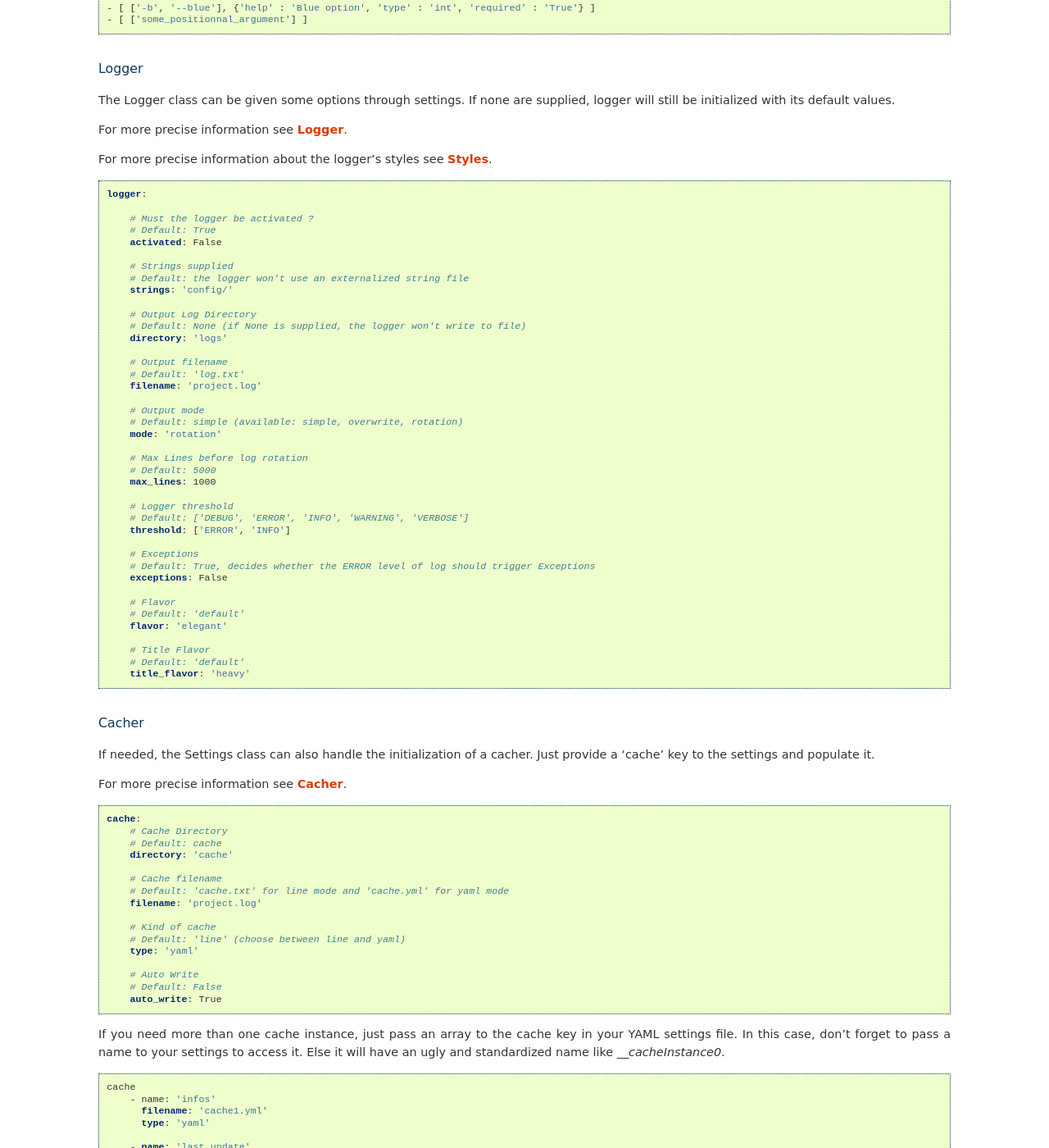
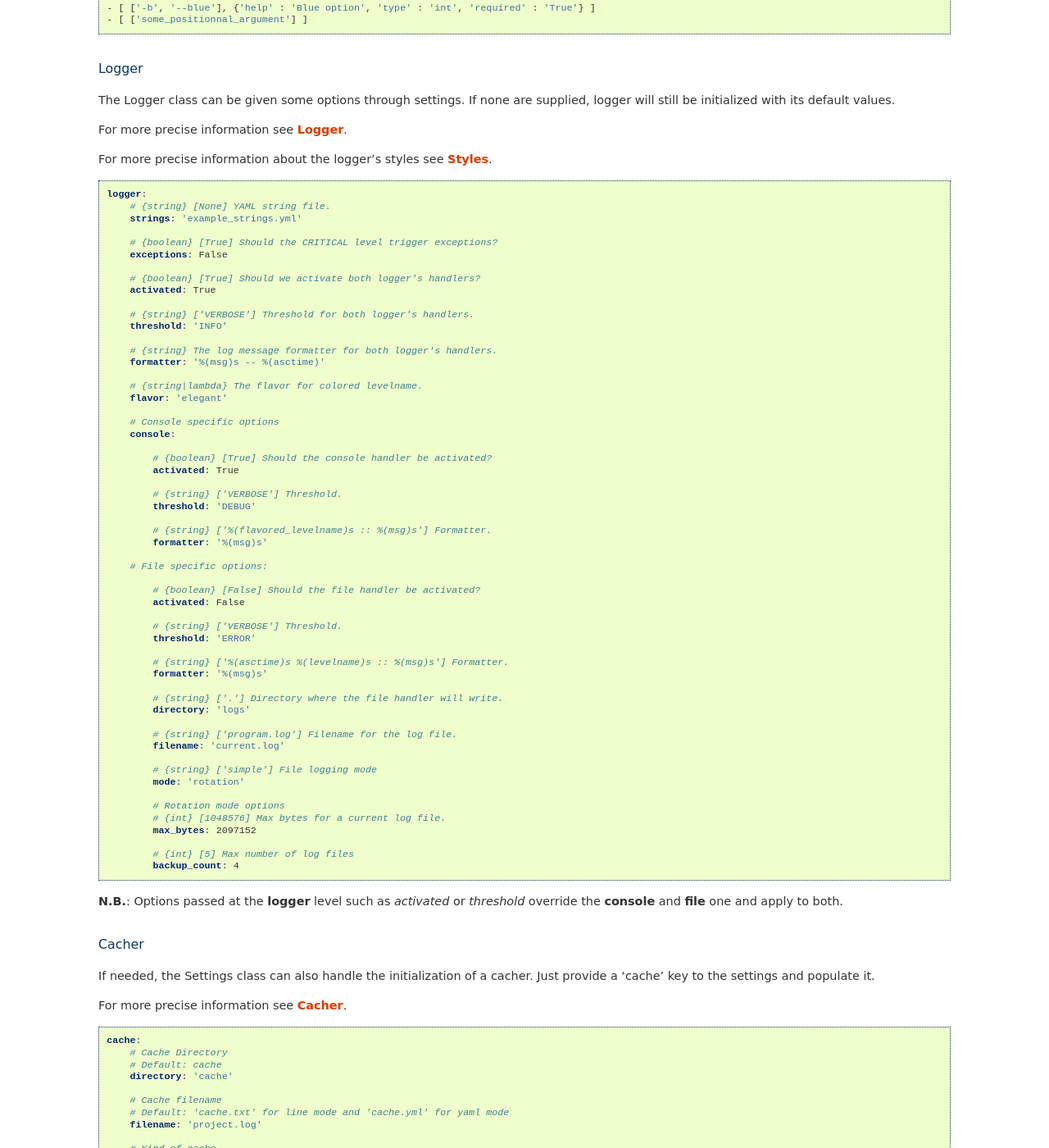
Before and after one commit to Yomguithereal/colifrapy, a Sphinx documentation site: the page built from docs/settings.rst, in a window 1280 px wide and 1400 px high, scrolled down 1835 px. Shown: the whole window at 82% size. Built offline with Sphinx 7.4.7, drawn with Linux system fonts in a browser that asks for light colours; some of the changed text lies outside the part shown.

Commit message:
Settings doc rewritten

```diff
--- a/docs/logger.rst
+++ b/docs/logger.rst
@@ -43,7 +43,7 @@ If you want to use the colifrapy Logger without messing with the whole framework
     >>> '[DEBUG] :: Hello World!'
 
     # To change the logger's configuration, just rerun the config method
-    logger_instance.config(options)
+    logger_instance.config(**options)
 
     # Or for specific options
     logger_instance.configConsole(options)
@@ -64,7 +64,9 @@ Generic Options
 // Console
 // File
 // Redo settings
-
+// Formatters and flavors dans style
+// links to file handler opts
+// the different configuration methods
 
 The options you may pass to the configurator of the logger (those options are automatically taken care of when the logger is loaded by the Settings class) are the following:
 
--- a/docs/quickstart.rst
+++ b/docs/quickstart.rst
@@ -16,7 +16,7 @@ To test your new project, enter your project's directory and type::
 
     python [name-of-project].py test
 
-It should launch it and output a header and some strings in the console to tell you everything is going to be OK.
+It should launch it and output a header and some strings in the console telling you everything is going to be OK.
 
 
 Command Line Hub
@@ -85,10 +85,6 @@ The Settings class is the first class loaded by colifrapy to perform its magic.
     logger:
         strings: 'config/strings.yml'
         flavor: 'default'
-        title_flavor: 'default'
-        # Delete the path line not to write the log to a file
-        directory: 'logs'
-        threshold: ['DEBUG', 'ERROR', 'INFO', 'WARNING', 'VERBOSE']
 
     # Generic Settings needed by your program
     settings:
--- a/docs/settings.rst
+++ b/docs/settings.rst
@@ -121,46 +121,64 @@ For more precise information about the logger's styles see :ref:`styles`.
 .. code-block:: yaml
 
     logger:
+        # {string} [None] YAML string file.
+        strings: 'example_strings.yml'
 
-        # Must the logger be activated ?
-        # Default: True
-        activated: False
-
-        # Strings supplied
-        # Default: the logger won't use an externalized string file
-        strings: 'config/'
-
-        # Output Log Directory
-        # Default: None (if None is supplied, the logger won't write to file)
-        directory: 'logs'
-
-        # Output filename
-        # Default: 'log.txt'
-        filename: 'project.log'
-
-        # Output mode
-        # Default: simple (available: simple, overwrite, rotation)
-        mode: 'rotation'
-
-        # Max Lines before log rotation
-        # Default: 5000
-        max_lines: 1000
-
-        # Logger threshold
-        # Default: ['DEBUG', 'ERROR', 'INFO', 'WARNING', 'VERBOSE']
-        threshold: ['ERROR', 'INFO']
-
-        # Exceptions
-        # Default: True, decides whether the ERROR level of log should trigger Exceptions
+        # {boolean} [True] Should the CRITICAL level trigger exceptions?
         exceptions: False
 
-        # Flavor
-        # Default: 'default'
+        # {boolean} [True] Should we activate both logger's handlers?
+        activated: True
+
+        # {string} ['VERBOSE'] Threshold for both logger's handlers.
+        threshold: 'INFO'
+
+        # {string} The log message formatter for both logger's handlers.
+        formatter: '%(msg)s -- %(asctime)'
+
+        # {string|lambda} The flavor for colored levelname.
         flavor: 'elegant'
 
-        # Title Flavor
-        # Default: 'default'
-        title_flavor: 'heavy'
+        # Console specific options
+        console:
+
+            # {boolean} [True] Should the console handler be activated?
+            activated: True
+
+            # {string} ['VERBOSE'] Threshold.
+            threshold: 'DEBUG'
+
+            # {string} ['%(flavored_levelname)s :: %(msg)s'] Formatter.
+            formatter: '%(msg)s'
+
+        # File specific options:
+
+            # {boolean} [False] Should the file handler be activated?
+            activated: False
+
+            # {string} ['VERBOSE'] Threshold.
+            threshold: 'ERROR'
+
+            # {string} ['%(asctime)s %(levelname)s :: %(msg)s'] Formatter.
+            formatter: '%(msg)s'
+
+            # {string} ['.'] Directory where the file handler will write.
+            directory: 'logs'
+
+            # {string} ['program.log'] Filename for the log file.
+            filename: 'current.log'
+
+            # {string} ['simple'] File logging mode
+            mode: 'rotation'
+
+            # Rotation mode options
+            # {int} [1048576] Max bytes for a current log file.
+            max_bytes: 2097152
+
+            # {int} [5] Max number of log files
+            backup_count: 4
+
+**N.B.**: Options passed at the **logger** level such as *activated* or *threshold* override the **console** and **file** one and apply to both.
 
 .. _cacherSettings:
 
@@ -190,7 +208,7 @@ For more precise information see :ref:`cacher`.
         # Default: False
         auto_write: True
 
-If you need more than one cache instance, just pass an array to the cache key in your YAML settings file. In this case, don't forget to pass a name to your settings to access it. Else it will have an ugly and standardized name like *__cacheInstance0*.
+If you need more than one cache instance, just pass an array to the cache key in your YAML settings file. In this case, don't forget to pass a name to your settings to access it. Else it will earn a standardized name like *__cacheInstance0*.
 
 .. code-block:: yaml
 
@@ -218,7 +236,7 @@ Then access your cache likewise.
 General
 ^^^^^^^
 
-If you need any generic settings more, just provide a settings key to your yaml file and populate it as in the following example.
+If you need any other settings you feel necessary, just provide a settings key to your yaml file and populate it as in the following example.
 
 .. code-block:: yaml
 
@@ -230,7 +248,7 @@ If you need any generic settings more, just provide a settings key to your yaml
         to_index: ["books", "notes"]
         limit: 5
 
-If you need to divide your settings into several YAML files, colifrapy enables you to do so.
+It is also possible to include other yaml files into those generic settings by following this procedure.
 
 .. code-block:: yaml
 
@@ -246,4 +264,4 @@ N.B.
 For every path given, colifrapy will try and decide whether it is absolute or relative (unix-style)::
 
     '/usr/local/settings.yml' is an absolute path
-    'config/settings.yml' is a relative path
+    'config/settings.yml' is a relative path (relative to the colifrapy hub file)
```
Also changed, not shown: 1 other file.
